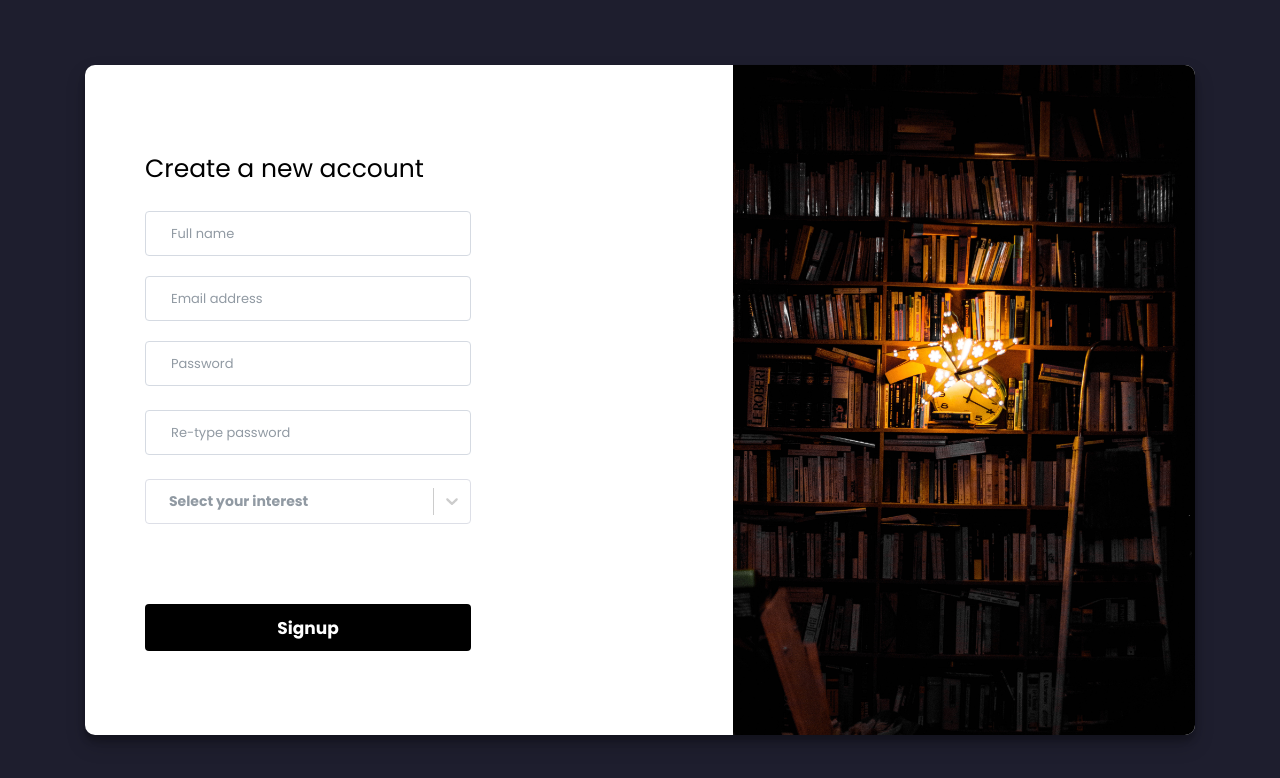
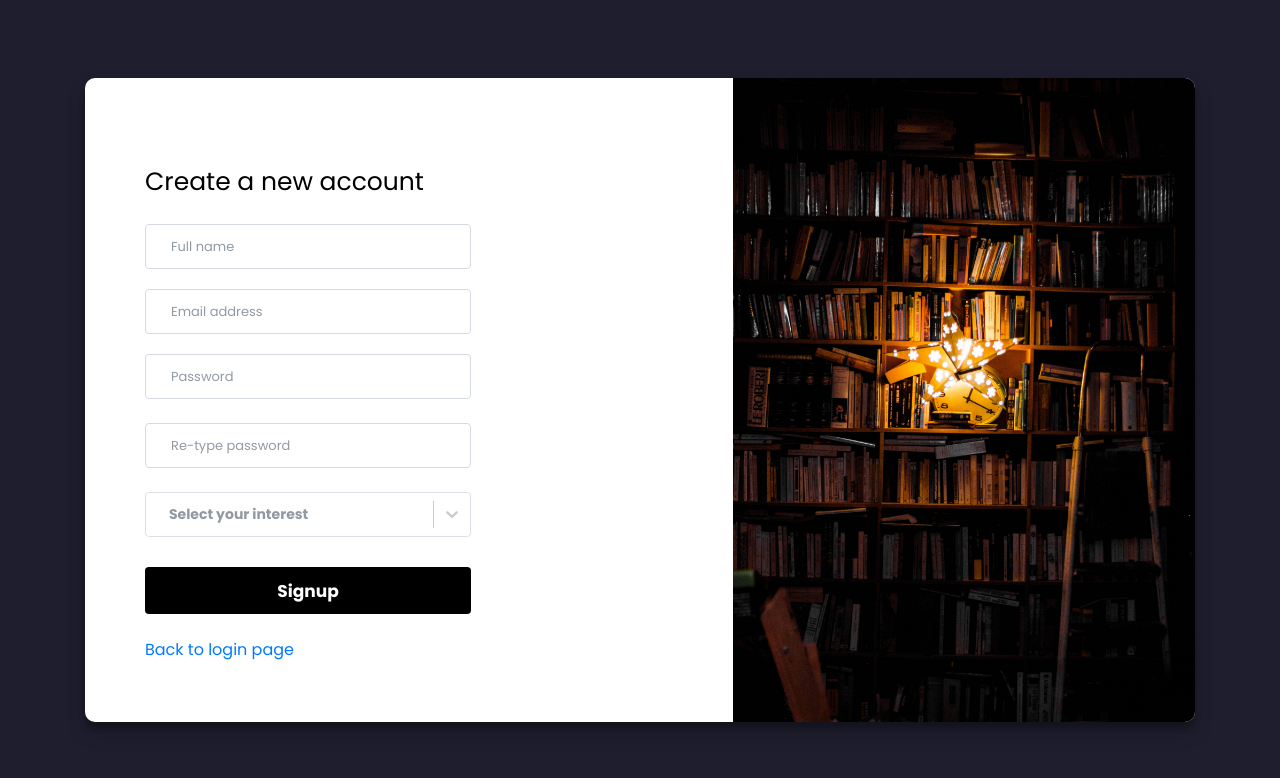
Before and after one commit to nguyenkhangduy298/Architecture_webservice_system, a React (Create React App) app in the folder Frontend/: page /signup in a window 1280 px wide. Shown: the top 778 px of the page. Built offline with nearby package versions, Linux system fonts and the light colour scheme.

Commit message:
add change route upon button click

```diff
--- a/Frontend/src/Login/signup.js
+++ b/Frontend/src/Login/signup.js
@@ -1,7 +1,9 @@
 import React, { useState, useEffect, Component } from 'react'
+import { Link } from 'react-router-dom';
 import Select from 'react-select';
 import './static/style.css'
 import signupImg from './img/signup.jpg'
+
 
 
 const options = [
@@ -103,8 +105,10 @@ export default class Signup extends Component {
                                                 styles={styles}
                                                 value={selectedOption}
 				                             />
-                                            {/* <Select styles={customStyles} value={selectedOption} placeholder={<p>Select your favourite major...</p>} onChange={this.handleChange} options={options}/> */}
-                                            <input name="signup" id="signup" style={{marginTop: "80px"}}className="btn btn-block login-btn mb-4 hvr-grow" type="button" value="Signup"></input>
+
+                                            <input name="signup" id="signup" style={{marginTop: "30px"}}className="btn btn-block login-btn mb-4 hvr-grow" type="button" value="Signup"></input>
+
+                                            <Link to="/"><a href="#" className="back-to-login-text">Back to login page</a></Link>
                                         </form>
                                     </div>
                                 </div>
```
